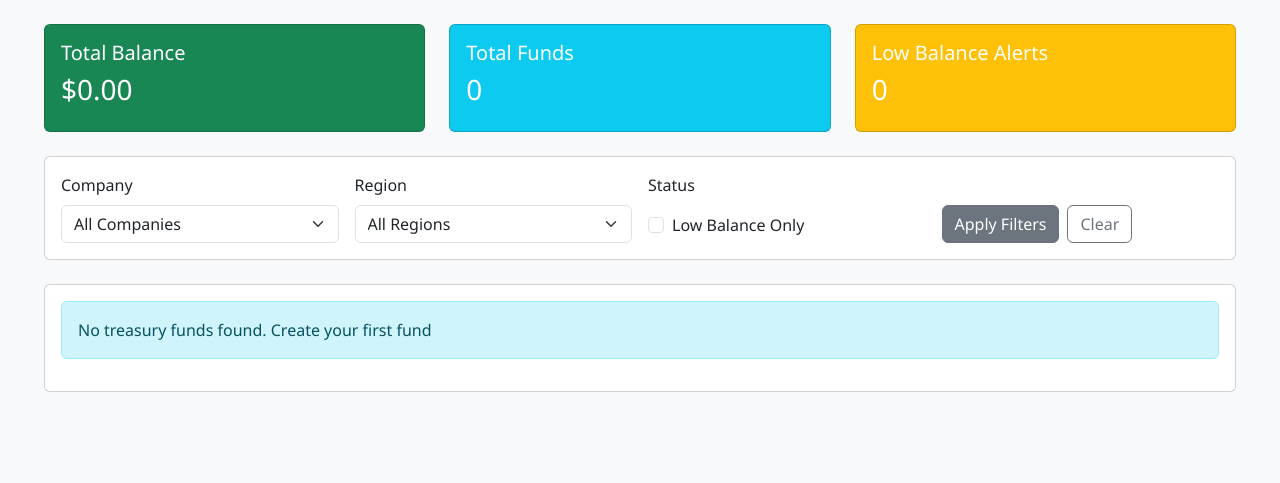
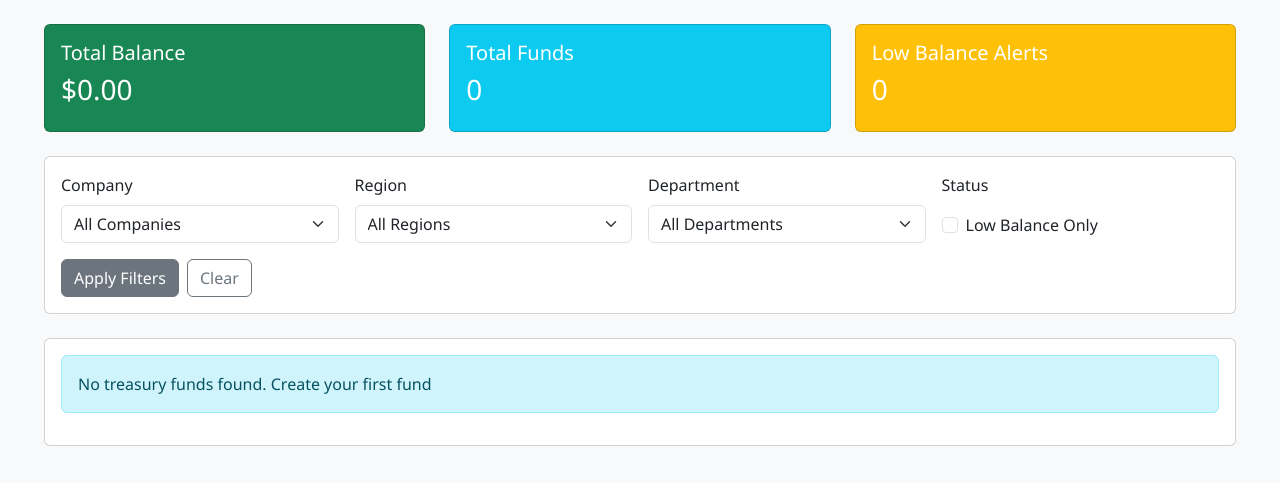
Before and after one commit to quickserviceslqs-netizen/pettycash_system, a Django app: page /treasury/admin/funds/ in a window 1280 px wide. Shown: the part 181-664 px from the top of the page. Run offline with Django 5.2, Linux system fonts and the light colour scheme; the visitor is signed in with stand-in values (Sample User, id 1); data comes from the database, SQL or seed files in the repository; data that the repository does not hold is empty; parts of the project's set-up code (start-up, migrations or seed data) failed here and were passed over.

Commit message:
Add department-level fund support in treasury views and templates

```diff
--- a/templates/treasury/manage_funds.html
+++ b/templates/treasury/manage_funds.html
@@ -67,6 +67,15 @@
                     </select>
                 </div>
                 <div class="col-md-3">
+                    <label class="form-label">Department</label>
+                    <select name="department" class="form-select">
+                        <option value="">All Departments</option>
+                        {% for dept in departments %}
+                            <option value="{{ dept.id }}">{{ dept.name }} ({{ dept.branch.name }})</option>
+                        {% endfor %}
+                    </select>
+                </div>
+                <div class="col-md-3">
                     <label class="form-label">Status</label>
                     <div class="form-check mt-2">
                         <input type="checkbox" name="low_balance" class="form-check-input" id="lowBalance"
@@ -106,7 +115,9 @@
                                     <td>
                                         <strong>{{ fund.company.name }}</strong><br>
                                         <small class="text-muted">
-                                            {% if fund.branch %}
+                                            {% if fund.department %}
+                                                {{ fund.department.name }} — {{ fund.department.branch.name }}
+                                            {% elif fund.branch %}
                                                 {{ fund.branch.name }}
                                             {% elif fund.region %}
                                                 {{ fund.region.name }}
--- a/treasury/views_admin.py
+++ b/treasury/views_admin.py
@@ -16,7 +16,7 @@ from treasury.models import (
     TreasuryFund, Payment, PaymentExecution, LedgerEntry,
     VarianceAdjustment
 )
-from organization.models import Company, Region, Branch
+from organization.models import Company, Region, Branch, Department
 from transactions.models import Requisition
 from settings_manager.models import get_setting
 
@@ -75,6 +75,7 @@ def create_fund(request):
             company_id = request.POST.get('company')
             region_id = request.POST.get('region') or None
             branch_id = request.POST.get('branch') or None
+            department_id = request.POST.get('department') or None
             current_balance = request.POST.get('current_balance') or '0.00'
             default_reorder = get_setting('TREASURY_DEFAULT_REORDER_LEVEL', '50000')
             reorder_level = request.POST.get('reorder_level') or default_reorder
@@ -87,7 +88,8 @@ def create_fund(request):
             existing = TreasuryFund.objects.filter(
                 company_id=company_id,
                 region_id=region_id,
-                branch_id=branch_id
+                branch_id=branch_id,
+                department_id=department_id
             ).exists()
 
             if existing:
@@ -98,6 +100,7 @@ def create_fund(request):
                 company_id=company_id,
                 region_id=region_id,
                 branch_id=branch_id,
+                department_id=department_id,
                 current_balance=Decimal(current_balance),
                 reorder_level=Decimal(reorder_level),
             )
@@ -111,6 +114,7 @@ def create_fund(request):
     companies = Company.objects.all()
     regions = Region.objects.all()
     branches = Branch.objects.all()
+    departments = Department.objects.all()
 
     default_reorder_level = get_setting('TREASURY_DEFAULT_REORDER_LEVEL', '50000')
 
@@ -118,6 +122,7 @@ def create_fund(request):
         'companies': companies,
         'regions': regions,
         'branches': branches,
+        'departments': departments,
         'default_reorder_level': default_reorder_level,
     }
 
@@ -136,6 +141,8 @@ def edit_fund(request, fund_id):
             fund.current_balance = Decimal(request.POST.get('current_balance', '0.00'))
             default_reorder = get_setting('TREASURY_DEFAULT_REORDER_LEVEL', '50000')
             fund.reorder_level = Decimal(request.POST.get('reorder_level', default_reorder))
+            department_id = request.POST.get('department') or None
+            fund.department_id = department_id
             fund.save()
 
             messages.success(request, 'Fund updated successfully!')
@@ -144,8 +151,10 @@ def edit_fund(request, fund_id):
         except Exception as e:
             messages.error(request, f'Error updating fund: {str(e)}')
 
+    departments = Department.objects.all()
     context = {
         'fund': fund,
+        'departments': departments,
     }
 
     return render(request, 'treasury/edit_fund.html', context)
```
Also changed, not shown: templates/treasury/create_fund.html (+51 -0 lines), templates/treasury/edit_fund.html (+36 -0 lines).
